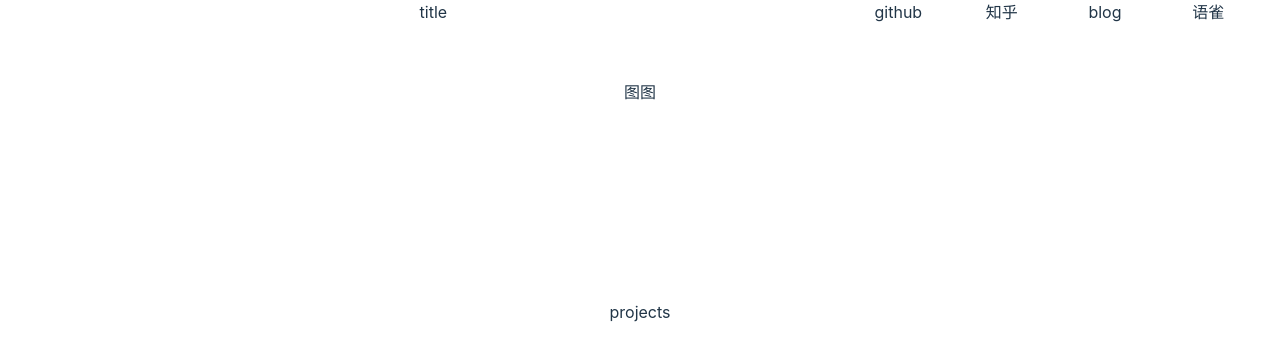
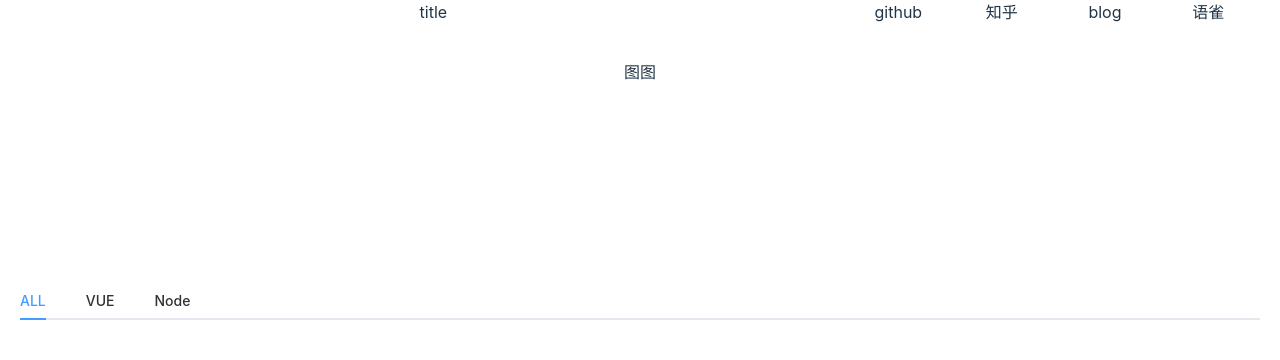
Before and after one commit to xyaxxa/woch-fe, a Vue app: page / in a window 1280 px wide. Shown: the top 360 px of the page. Built offline with nearby package versions, Linux system fonts and the light colour scheme.

Commit message:
增加项目展示标签模块

```diff
--- a/src/components/layout/MainMain.vue
+++ b/src/components/layout/MainMain.vue
@@ -4,7 +4,14 @@
       图图
     </el-header>
     <el-main>
-      projects
+      <DataDisplay />
     </el-main>
   </el-container>
 </template>
+<script setup lang="ts">
+import DataDisplay from './ProjectsDisplay.vue';
+</script>
+
+
+<style scoped>
+</style>
--- a/src/components/layout/MainPage.vue
+++ b/src/components/layout/MainPage.vue
@@ -17,5 +17,6 @@
 <style scoped>
 .el-main {
   display: flex;
+  padding: 0;
 }
 </style>
--- /dev/null
+++ b/src/components/layout/ProjectsDisplay.vue
@@ -0,0 +1,23 @@
+<template>
+  <el-tabs
+    v-model="activeName"
+    class="demo-tabs"
+  >
+    <el-tab-pane name="first">
+      <template #label>
+        <span>
+          <span>ALL</span>
+        </span>
+      </template>
+    </el-tab-pane>
+    <el-tab-pane label="VUE" name="second">Config</el-tab-pane>
+    <el-tab-pane label="Node" name="third">Role</el-tab-pane>
+  </el-tabs>
+</template>
+
+<script setup lang="ts">
+import { ref } from 'vue';
+const activeName = ref('first');
+
+
+</script>
--- /dev/null
+++ b/src/components/layout/projects/ProjectItem.vue
@@ -0,0 +1,4 @@
+<template>
+  <span class="project-name"></span>
+  <span class="project-description"></span>
+</template>
```
Also changed, not shown: src/components/layout/projects/ProjectsBox.vue (added, +10 -0 lines), src/store/projects.ts (added, +16 -0 lines).
